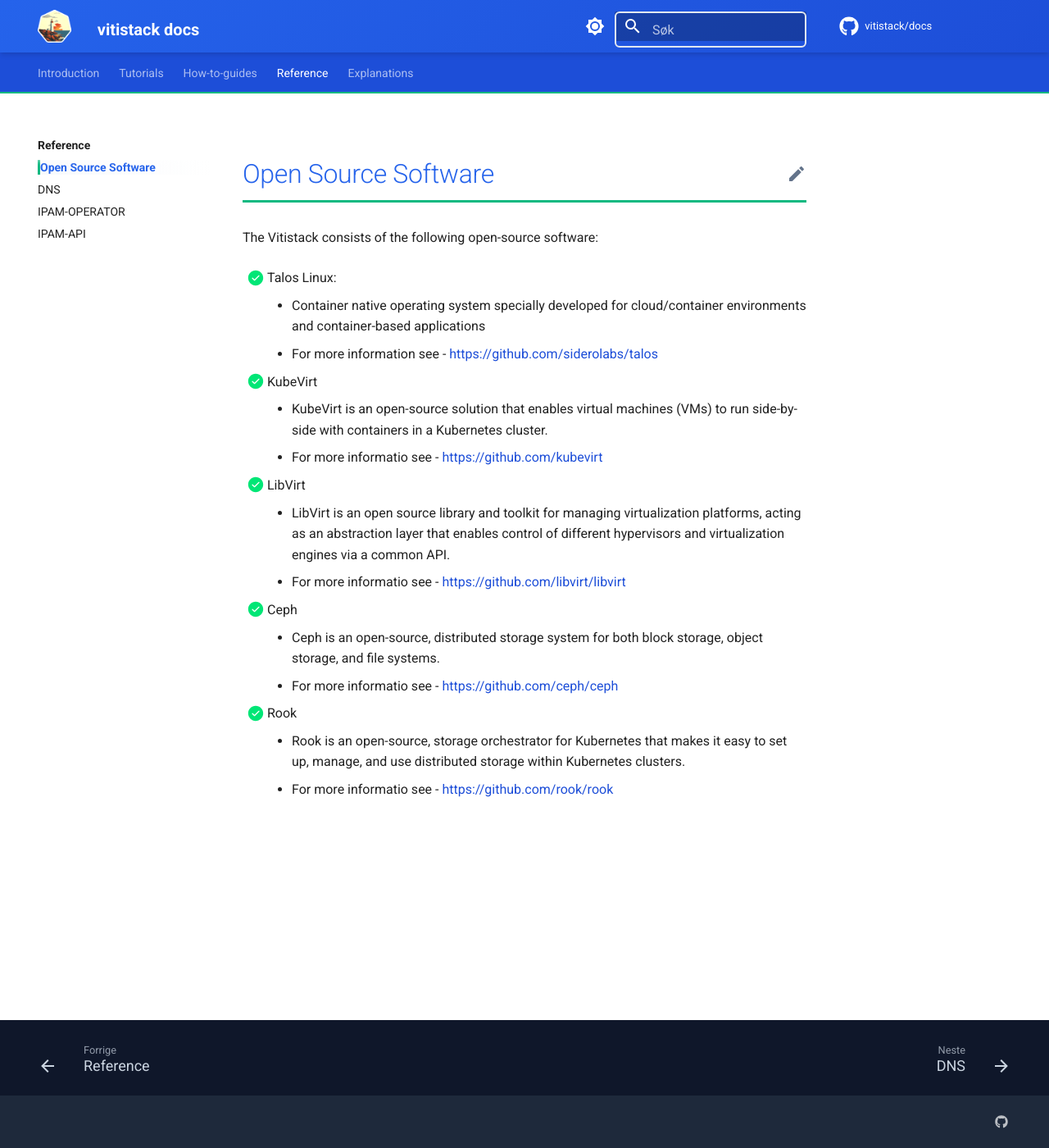
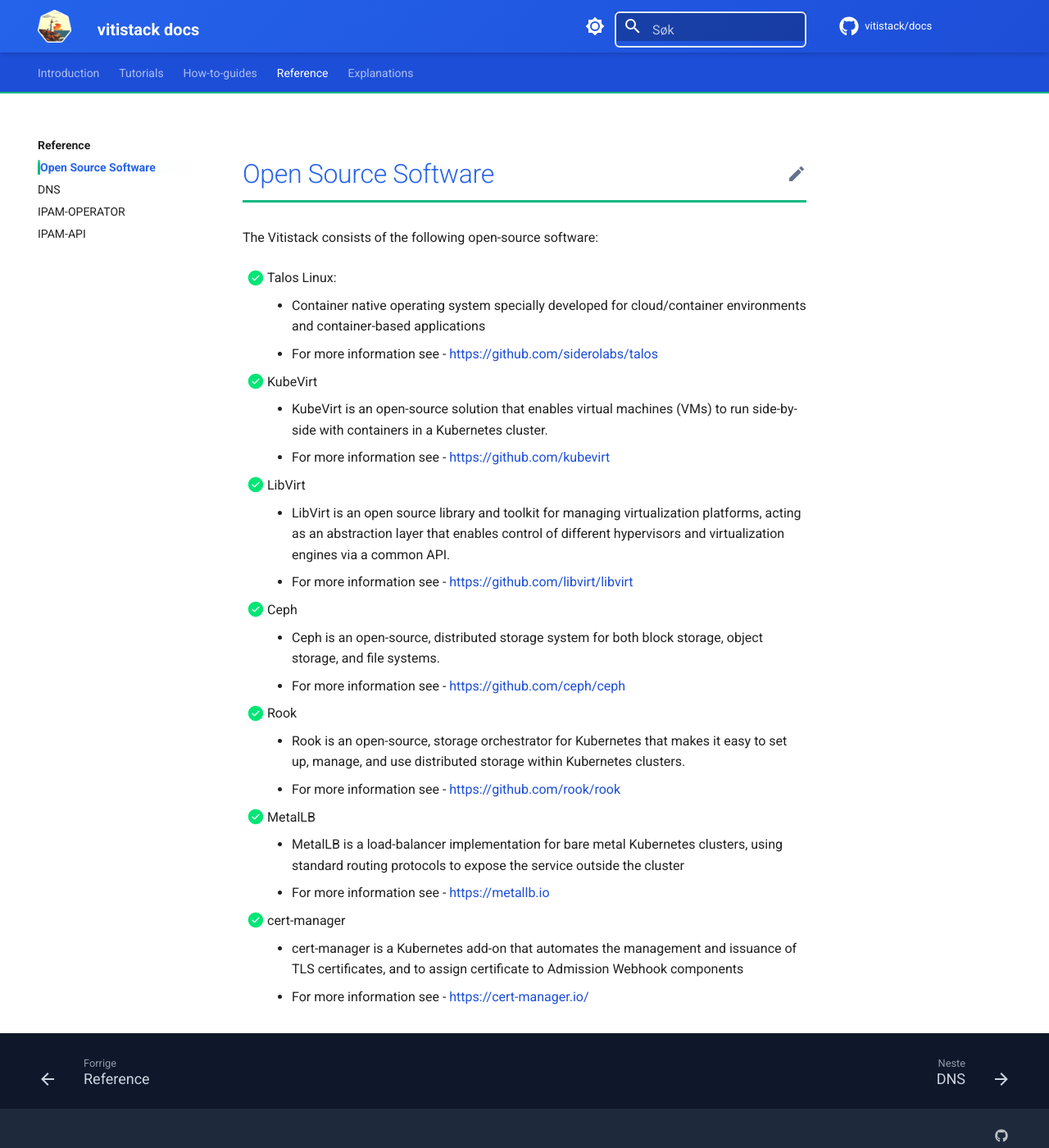
Before and after one commit to vitistack/docs, an MkDocs documentation site: the page built from docs/reference/opensourcesoftware.md, in a window 1280 px wide and 1400 px high. Shown: the whole window at 82% size. Built offline with MkDocs 1.6.1 and Material for MkDocs 9.7.7, drawn with Linux system fonts in a browser that asks for light colours; comment, search, counter and statistics services are not loaded.

Commit message:
added new oss doc

```diff
--- a/docs/reference/opensourcesoftware.md
+++ b/docs/reference/opensourcesoftware.md
@@ -10,19 +10,27 @@
 - [x] KubeVirt
 
     - KubeVirt is an open-source solution that enables virtual machines (VMs) to run side-by-side with containers in a Kubernetes cluster.
-    - For more informatio see - https://github.com/kubevirt
+    - For more information see - https://github.com/kubevirt
 
 - [x] LibVirt
 
     - LibVirt is an open source library and toolkit for managing virtualization platforms, acting as an abstraction layer that enables control of different hypervisors and virtualization engines via a common API.
-    - For more informatio see - https://github.com/libvirt/libvirt
+    - For more information see - https://github.com/libvirt/libvirt
 
 - [x] Ceph
 
     - Ceph is an open-source, distributed storage system for both block storage, object storage, and file systems.
-    - For more informatio see - https://github.com/ceph/ceph
+    - For more information see - https://github.com/ceph/ceph
 
 - [x] Rook
 
     - Rook is an open-source, storage orchestrator for Kubernetes that makes it easy to set up, manage, and use distributed storage within Kubernetes clusters.
-    - For more informatio see - https://github.com/rook/rook
+    - For more information see - https://github.com/rook/rook
+
+- [x] MetalLB
+    - MetalLB is a load-balancer implementation for bare metal Kubernetes clusters, using standard routing protocols to expose the service outside the cluster
+    - For more information see - https://metallb.io
+
+- [x] cert-manager
+    - cert-manager is a Kubernetes add-on that automates the management and issuance of TLS certificates, and to assign certificate to Admission Webhook components
+    - For more information see - https://cert-manager.io/
```
